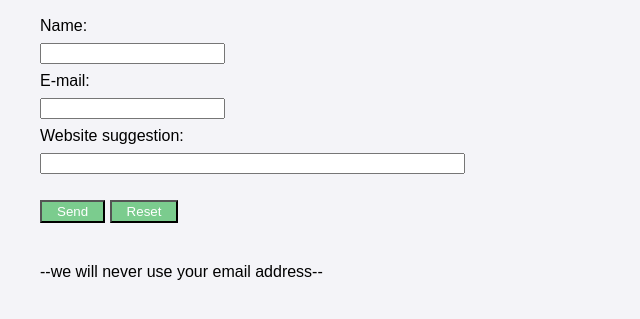
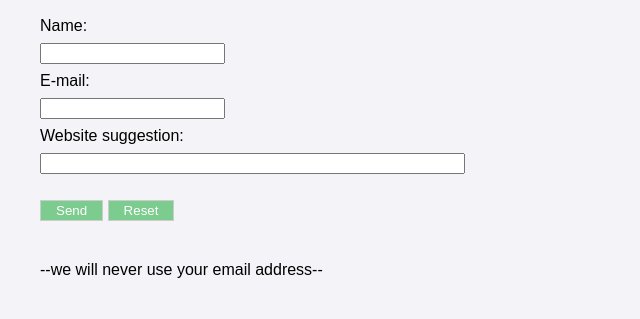
Before and after one commit to jamiemott/osu-hackathon, a Flask app: page /contactus/ in a window 1280 px wide. Shown: the part 179-498 px from the top of the page, without its empty margins (0-640 px from the left). Run offline with Flask 2, Linux system fonts and the light colour scheme; some libraries are stand-ins or nearby versions.

Commit message:
Adjusting suggest page button border styling

```diff
--- a/app/static/css/style.css
+++ b/app/static/css/style.css
@@ -103,6 +103,7 @@ li a:hover {
   padding-right: 15px;
   padding-top: 2px;
   padding-bottom: 2px;
+  border: 1px solid #ccc;
 }
 
 form{
```
